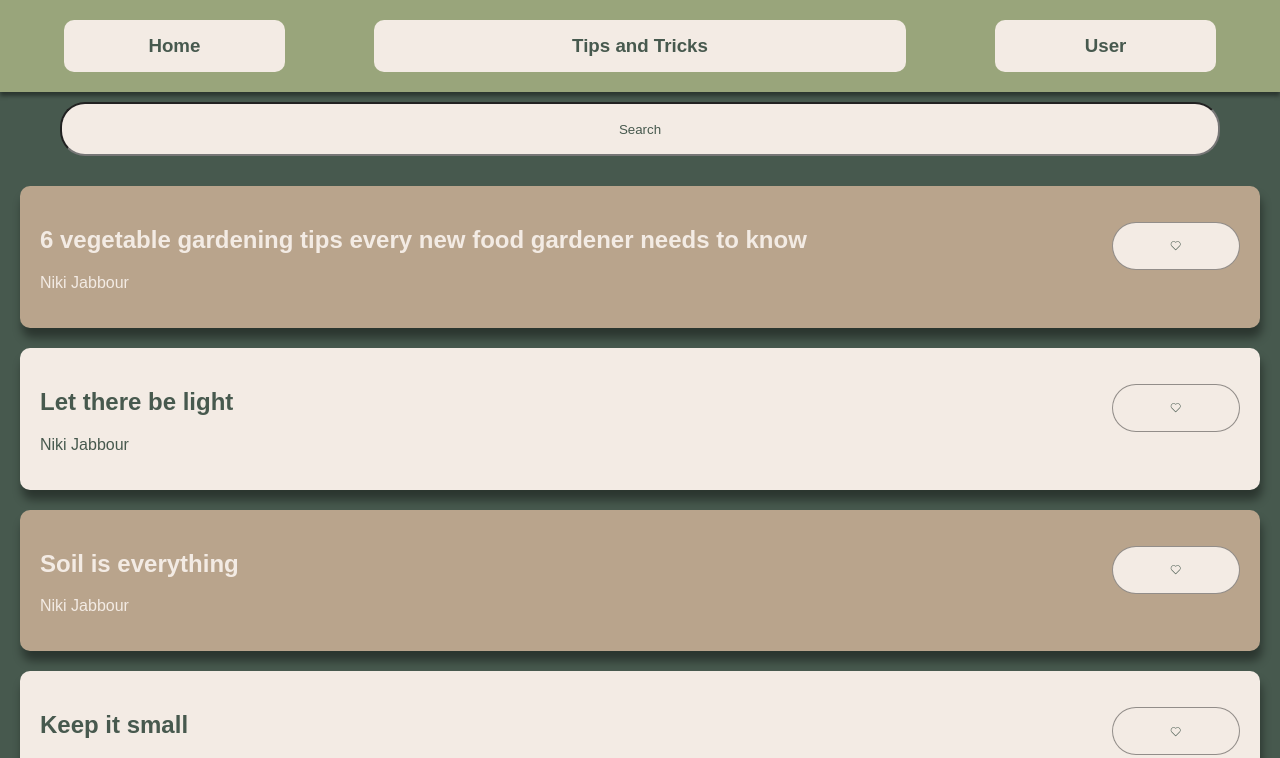
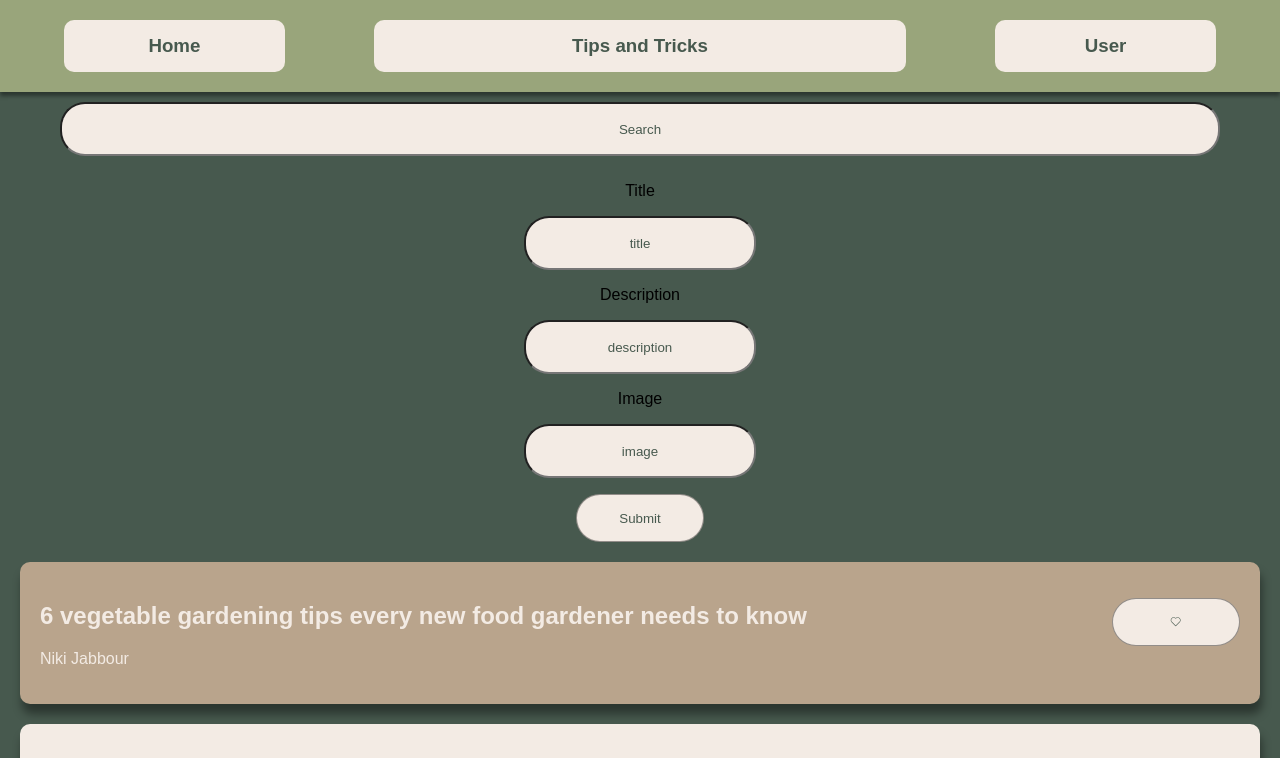
Before and after one commit to pathirny/HarvestHub, a Next.js app in the folder harvesthub/: page /TipsnTricks in a window 1280 px wide. Shown: the top 758 px of the page. Built offline with nearby package versions, Linux system fonts and the light colour scheme; a web font is replaced by a local one.

Commit message:
form created

```diff
--- a/harvesthub/app/TipsnTricks/page.tsx
+++ b/harvesthub/app/TipsnTricks/page.tsx
@@ -6,7 +6,14 @@ import { SearchBar } from "@/components/SearchBar";
 import { renderTips } from "./renderTips";
 import BackButton from "@/components/BackButton";
 import Link from "next/link";
-import { Button, Container, Flex } from "@chakra-ui/react";
+import {
+  Button,
+  Container,
+  Flex,
+  FormControl,
+  FormLabel,
+  Input,
+} from "@chakra-ui/react";
 const gardeningTips = [
   {
     id: 1,
@@ -82,6 +89,22 @@ export default function TipsnTricks() {
         value={searchTerm}
         onChange={(e) => setSearchTerm(e.target.value)}
       />
+      <Flex justifyContent="center" alignItems="center">
+        <FormControl
+          display="flex"
+          flexDirection="column"
+          justifyContent="center"
+          alignItems="center"
+        >
+          <FormLabel>Title</FormLabel>
+          <Input placeholder="title" />
+          <FormLabel>Description</FormLabel>
+          <Input placeholder="description" />
+          <FormLabel>Image</FormLabel>
+          <Input placeholder="image" />
+          <Button type="submit">Submit</Button>
+        </FormControl>
+      </Flex>
       <Container className="tipContainer">{renderTips(filteredTips)}</Container>
       <Flex height="20px" flexDirection="row" justifyContent="space-around">
         <Button className="addButton">
```
